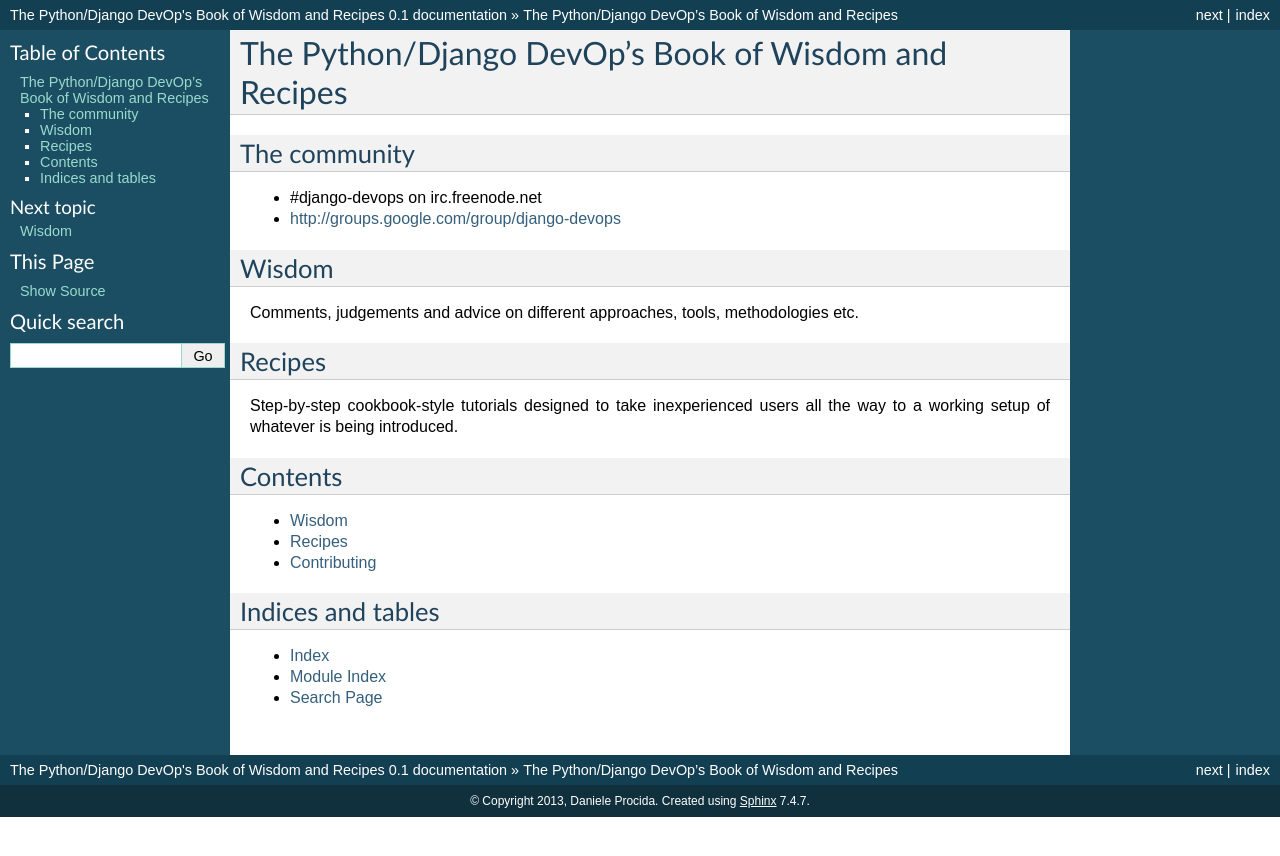
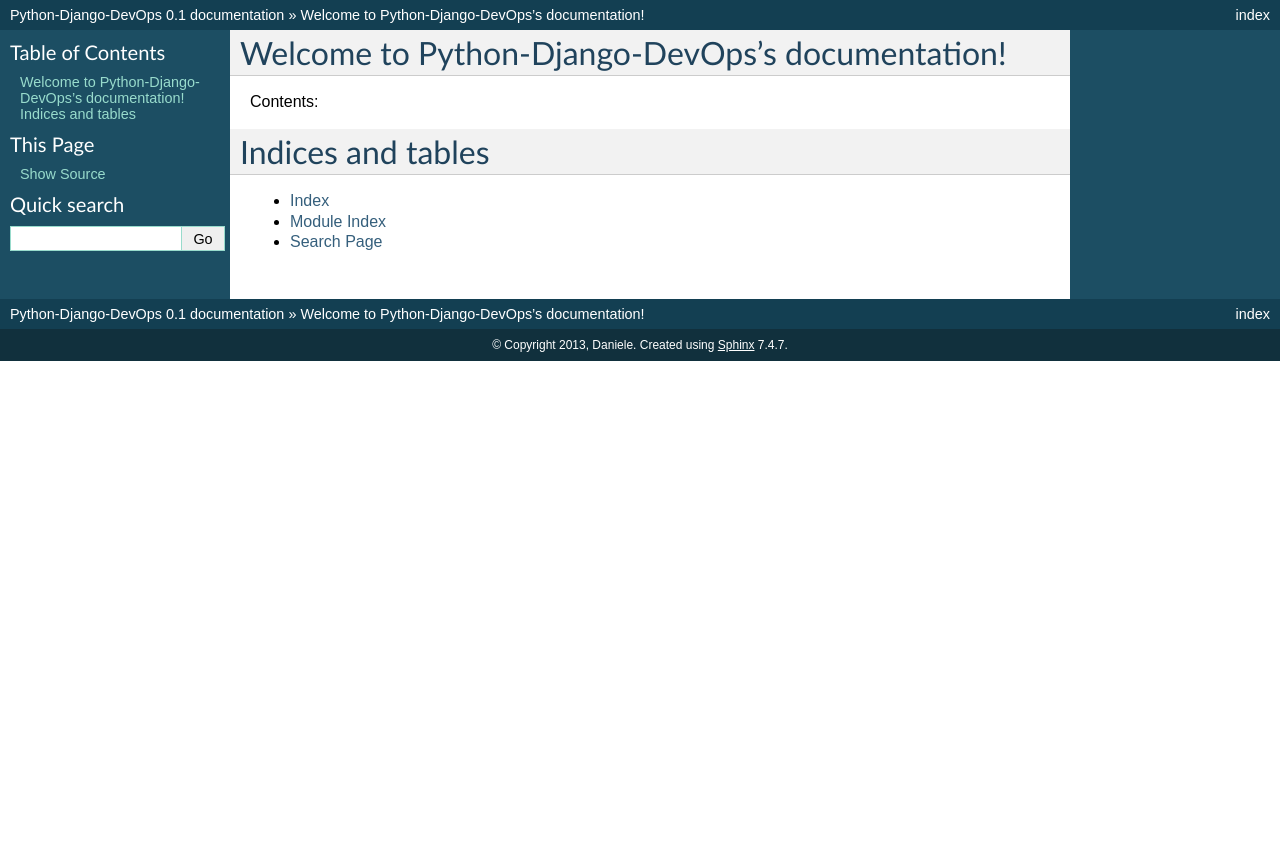
Before and after one commit to sssbox/Python-Django-DevOps, a Sphinx documentation site: the page built from docs/index.rst, in a window 1280 px wide. Shown: the top 856 px of the page. Built offline with Sphinx 7.4.7, drawn with Linux system fonts in a browser that asks for light colours.

Commit message:
fighting a RTFD issue

```diff
--- a/docs/conf.py
+++ b/docs/conf.py
@@ -1,7 +1,7 @@
 # -*- coding: utf-8 -*-
 #
-# The Python/Django DevOp's Book of Wisdom and Recipes documentation build configuration file, created by
-# sphinx-quickstart on Mon May 20 16:32:12 2013.
+# Python-Django-DevOps documentation build configuration file, created by
+# sphinx-quickstart on Mon May 20 21:38:50 2013.
 #
 # This file is execfile()d with the current directory set to its containing dir.
 #
@@ -25,7 +25,7 @@
 
 # Add any Sphinx extension module names here, as strings. They can be extensions
 # coming with Sphinx (named 'sphinx.ext.*') or your custom ones.
-extensions = []
+extensions = ['sphinx.ext.todo']
 
 # Add any paths that contain templates here, relative to this directory.
 templates_path = ['_templates']
@@ -40,8 +40,8 @@
 master_doc = 'index'
 
 # General information about the project.
-project = u'The Python/Django DevOp\'s Book of Wisdom and Recipes'
-copyright = u'2013, Daniele Procida'
+project = u'Python-Django-DevOps'
+copyright = u'2013, Daniele'
 
 # The version info for the project you're documenting, acts as replacement for
 # |version| and |release|, also used in various other places throughout the
@@ -167,7 +167,7 @@
 #html_file_suffix = None
 
 # Output file base name for HTML help builder.
-htmlhelp_basename = 'ThePythonDjangoDevOpsBookofWisdomandRecipesdoc'
+htmlhelp_basename = 'Python-Django-DevOpsdoc'
 
 
 # -- Options for LaTeX output --------------------------------------------------
@@ -186,8 +186,8 @@
 # Grouping the document tree into LaTeX files. List of tuples
 # (source start file, target name, title, author, documentclass [howto/manual]).
 latex_documents = [
-  ('index', 'ThePythonDjangoDevOpsBookofWisdomandRecipes.tex', u'The Python/Django DevOp\'s Book of Wisdom and Recipes Documentation',
-   u'Daniele Procida', 'manual'),
+  ('index', 'Python-Django-DevOps.tex', u'Python-Django-DevOps Documentation',
+   u'Daniele', 'manual'),
 ]
 
 # The name of an image file (relative to this directory) to place at the top of
@@ -216,8 +216,8 @@
 # One entry per manual page. List of tuples
 # (source start file, name, description, authors, manual section).
 man_pages = [
-    ('index', 'thepythondjangodevopsbookofwisdomandrecipes', u'The Python/Django DevOp\'s Book of Wisdom and Recipes Documentation',
-     [u'Daniele Procida'], 1)
+    ('index', 'python-django-devops', u'Python-Django-DevOps Documentation',
+     [u'Daniele'], 1)
 ]
 
 # If true, show URL addresses after external links.
@@ -230,8 +230,8 @@
 # (source start file, target name, title, author,
 #  dir menu entry, description, category)
 texinfo_documents = [
-  ('index', 'ThePythonDjangoDevOpsBookofWisdomandRecipes', u'The Python/Django DevOp\'s Book of Wisdom and Recipes Documentation',
-   u'Daniele Procida', 'ThePythonDjangoDevOpsBookofWisdomandRecipes', 'One line description of project.',
+  ('index', 'Python-Django-DevOps', u'Python-Django-DevOps Documentation',
+   u'Daniele', 'Python-Django-DevOps', 'One line description of project.',
    'Miscellaneous'),
 ]
 
--- a/docs/index.rst
+++ b/docs/index.rst
@@ -1,36 +1,16 @@
-####################################################
-The Python/Django DevOp's Book of Wisdom and Recipes
-####################################################
+.. Python-Django-DevOps documentation master file, created by
+   sphinx-quickstart on Mon May 20 21:38:50 2013.
+   You can adapt this file completely to your liking, but it should at least
+   contain the root `toctree` directive.
 
+Welcome to Python-Django-DevOps's documentation!
+================================================
 
-The community
-=============
-
-* #django-devops on irc.freenode.net
-* http://groups.google.com/group/django-devops
-
-Wisdom
-======
-
-Comments, judgements and advice on different approaches, tools, methodologies
-etc.
-
-Recipes
-=======
-
-Step-by-step cookbook-style tutorials designed to take inexperienced users all
-the way to a working setup of whatever is being introduced.
-
-
-Contents
-========
+Contents:
 
 .. toctree::
-   :maxdepth: 1
+   :maxdepth: 2
 
-   wisdom/index
-   recipes/index
-   contributing
 
 
 Indices and tables
```
Also changed, not shown: docs/oldindex.rst (added, +41 -0 lines), 2 other files.
